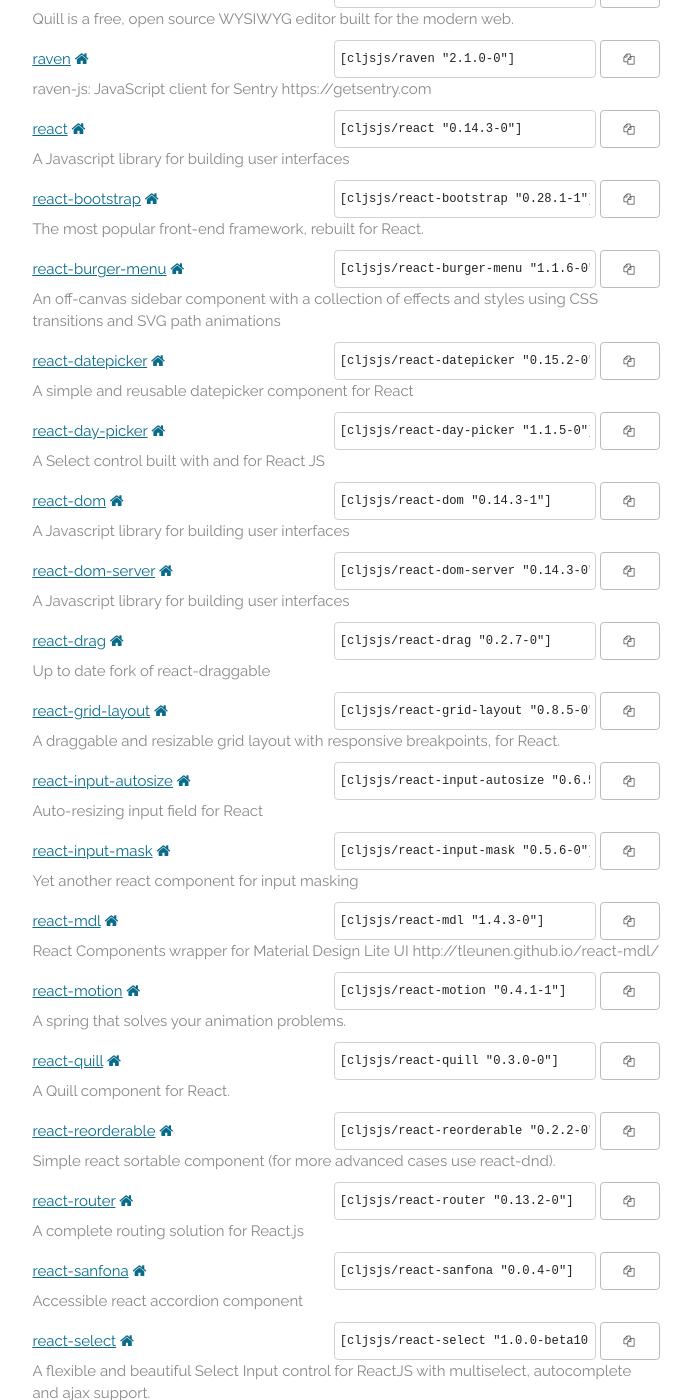
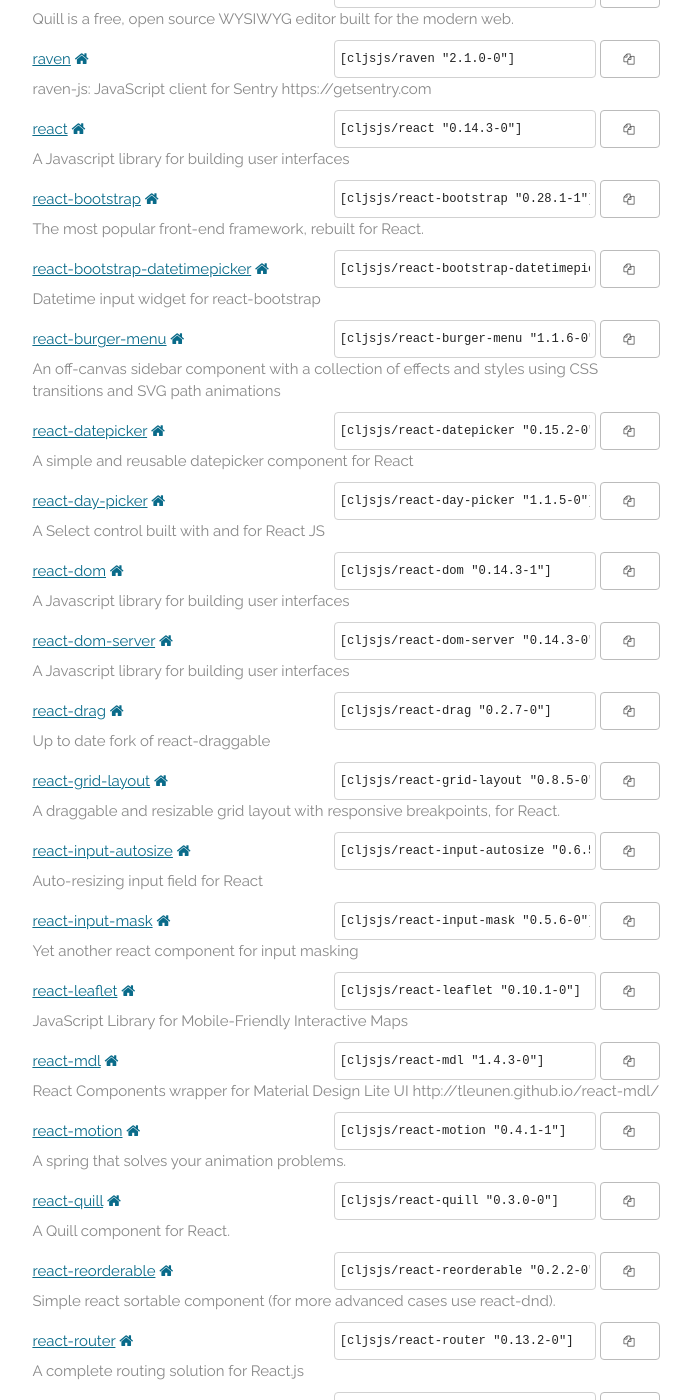
Before and after one commit to cljsjs/cljsjs.github.io, a Jekyll site: the page built from index.markdown, in a window 1280 px wide and 1400 px high, scrolled down 9446 px. Shown: the whole window, without its empty margins (294-985 px from the left). Built offline with Jekyll 4.4.1, drawn with Linux system fonts in a browser that asks for light colours; nearby versions of some CDN libraries; comment, search, counter and statistics services are not loaded; some of the changed text lies outside the part shown.

Commit message:
Automatic update

```diff
--- a/_includes/packages.html
+++ b/_includes/packages.html
@@ -1053,6 +1053,15 @@
     <p class="description">The most popular front-end framework, rebuilt for React.</p>
   </li>
   <li>
+    <a href="https://clojars.org/cljsjs/react-bootstrap-datetimepicker">react-bootstrap-datetimepicker</a>
+    <a href="https://react-bootstrap.github.io/index.html" target="new"><i class="fa fa-home"></i></a>
+    <span class="clojars">
+      <input type="text" value='[cljsjs/react-bootstrap-datetimepicker "0.0.22-0"]'/>
+      <button data-clipboard-text='[cljsjs/react-bootstrap-datetimepicker "0.0.22-0"]'><i class="fa fa-copy"></i></button>
+    </span>
+    <p class="description">Datetime input widget for react-bootstrap</p>
+  </li>
+  <li>
     <a href="https://clojars.org/cljsjs/react-burger-menu">react-burger-menu</a>
     <a href="https://github.com/negomi/react-burger-menu" target="new"><i class="fa fa-home"></i></a>
     <span class="clojars">
@@ -1132,6 +1141,15 @@
       <button data-clipboard-text='[cljsjs/react-input-mask "0.5.6-0"]'><i class="fa fa-copy"></i></button>
     </span>
     <p class="description">Yet another react component for input masking</p>
+  </li>
+  <li>
+    <a href="https://clojars.org/cljsjs/react-leaflet">react-leaflet</a>
+    <a href="https://github.com/PaulLeCam/react-leaflet" target="new"><i class="fa fa-home"></i></a>
+    <span class="clojars">
+      <input type="text" value='[cljsjs/react-leaflet "0.10.1-0"]'/>
+      <button data-clipboard-text='[cljsjs/react-leaflet "0.10.1-0"]'><i class="fa fa-copy"></i></button>
+    </span>
+    <p class="description">JavaScript Library for Mobile-Friendly Interactive Maps</p>
   </li>
   <li>
     <a href="https://clojars.org/cljsjs/react-mdl">react-mdl</a>
@@ -1457,4 +1475,22 @@
     </span>
     <p class="description">A polyfill for Web Animations</p>
   </li>
+  <li>
+    <a href="https://clojars.org/cljsjs/webcomponents">webcomponents</a>
+    <a href="https://github.com/webcomponents/webcomponentsjs" target="new"><i class="fa fa-home"></i></a>
+    <span class="clojars">
+      <input type="text" value='[cljsjs/webcomponents "0.7.21-0"]'/>
+      <button data-clipboard-text='[cljsjs/webcomponents "0.7.21-0"]'><i class="fa fa-copy"></i></button>
+    </span>
+    <p class="description">jQuery plugin that types.</p>
+  </li>
+  <li>
+    <a href="https://clojars.org/cljsjs/webcomponents-lite">webcomponents-lite</a>
+    <a href="https://github.com/webcomponents/webcomponentsjs" target="new"><i class="fa fa-home"></i></a>
+    <span class="clojars">
+      <input type="text" value='[cljsjs/webcomponents-lite "0.7.21-0"]'/>
+      <button data-clipboard-text='[cljsjs/webcomponents-lite "0.7.21-0"]'><i class="fa fa-copy"></i></button>
+    </span>
+    <p class="description">jQuery plugin that types.</p>
+  </li>
 </ul>
```
